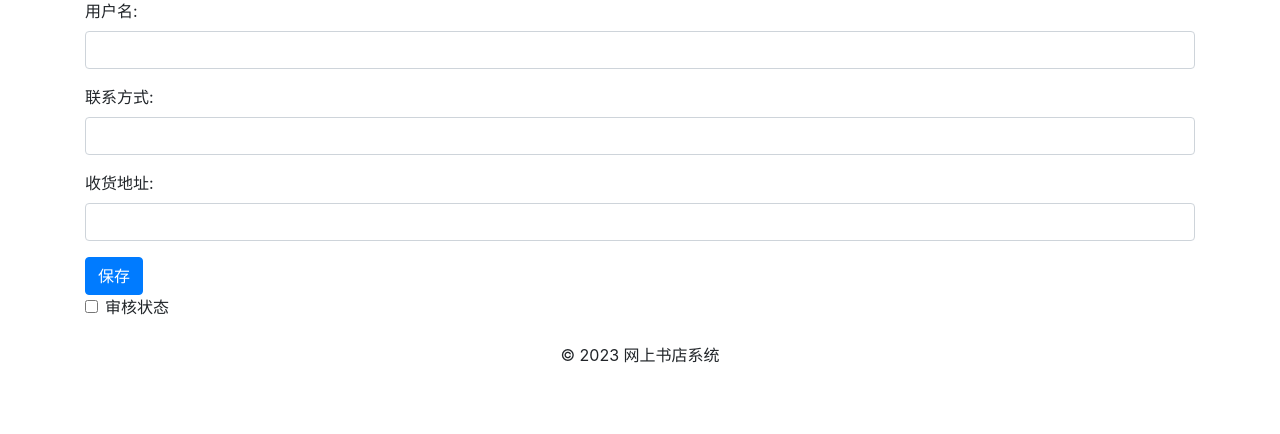
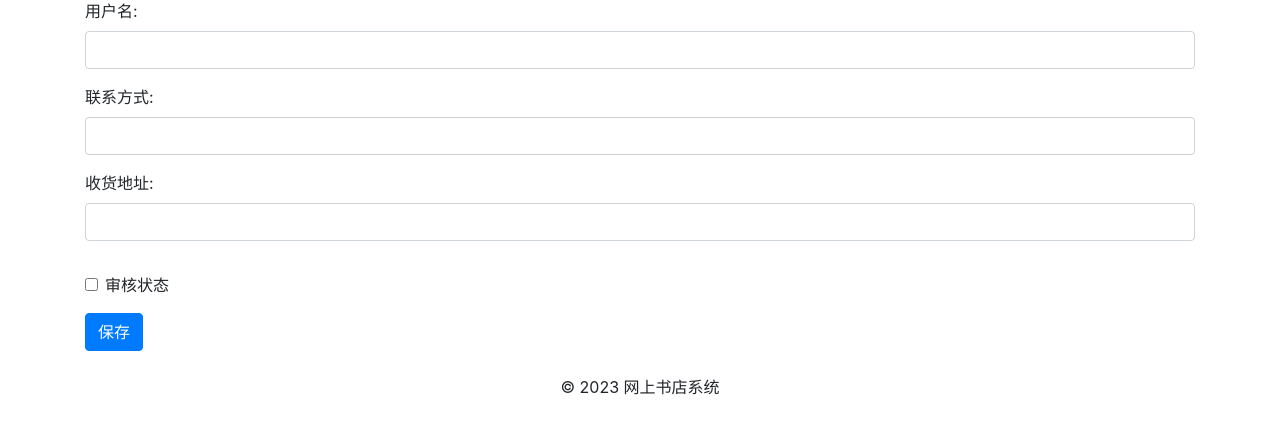
Before and after one commit to xfarawayx/bookshop, a Django app: template manage/templates/userEdit.html in a window 1280 px wide. Shown: the part 137-571 px from the top of the page. Run offline with Django 4.2, Linux system fonts and the light colour scheme; the template is opened without the code that fills it, so the values that code supplies are empty; some libraries are stand-ins or nearby versions.

Commit message:
0925 update

```diff
--- a/bookshop/settings.py
+++ b/bookshop/settings.py
@@ -109,7 +109,7 @@ AUTH_PASSWORD_VALIDATORS = [
 
 LANGUAGE_CODE = 'en-us'
 
-TIME_ZONE = 'UTC'
+TIME_ZONE = 'Asia/Shanghai'
 
 USE_I18N = True
 
--- a/main/templates/booklist.html
+++ b/main/templates/booklist.html
@@ -40,7 +40,6 @@
                     </div>
                 </div>
                 <button type="submit" name="search" class="btn btn-primary">搜索</button>
-            </form>
             </div>
             <table class="table table-bordered">
                 <thead>
@@ -67,6 +66,7 @@
                 </tbody>
             </table>
             <button type="submit" name="buy" class="btn btn-primary">订购选定图书</button>
+        </form>
     </div>
     <!-- 引入Bootstrap的JavaScript文件 -->
     <footer class="text-center py-4">
--- a/manage/templates/userEdit.html
+++ b/manage/templates/userEdit.html
@@ -25,11 +25,11 @@
                 <label for="address">收货地址:</label>
                 <input type="text" class="form-control" id="address" name="address" value="{{ user.address }}">
             </div>
-            <button type="submit" class="btn btn-primary">保存</button>
-            <div class="form-check">
+            <div class="form-check  py-3">
                 <input type="checkbox" class="form-check-input" id="state" name="state" {% if user.state %} checked {% endif %}>
                 <label class="form-check-label" for="state">审核状态</label>
             </div>
+            <button type="submit" class="btn btn-primary">保存</button>
         </form>
     </div>
 
```
Lines whose indentation alone changed are shown as unchanged.
